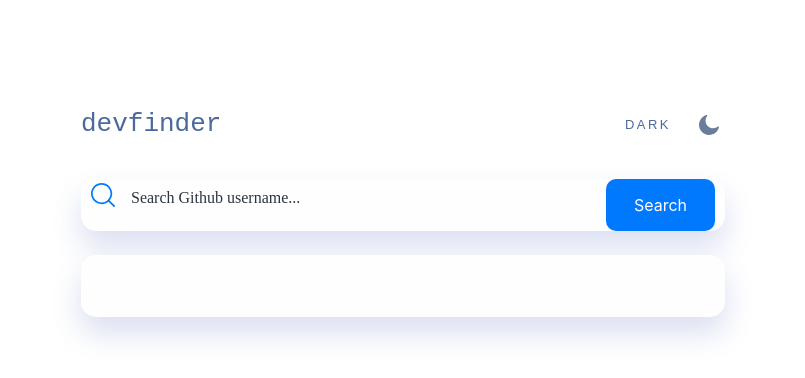
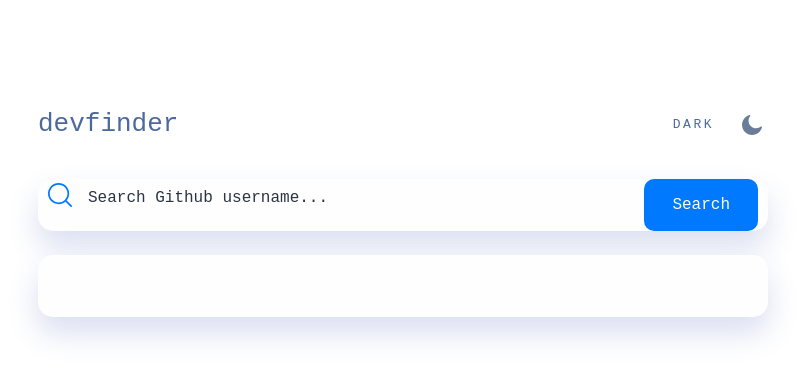
Before and after one commit to baonguyen2711/ip_github, a React (Vite) app: page / in a window 1280 px wide. Shown: the top 378 px of the page, without its empty margins (237-1042 px from the left). Built offline with nearby package versions, Linux system fonts and the light colour scheme; no server answers.

Commit message:
update code

```diff
--- a/src/App.css
+++ b/src/App.css
@@ -0,0 +1,3 @@
+* {
+  font-family: "Space Mono", monospace !important;
+}
--- a/src/components/StyledComponent/index.tsx
+++ b/src/components/StyledComponent/index.tsx
@@ -7,15 +7,16 @@ const Container = styled.div<DarkModeProps>`
   background-color: ${(props) => (props.isDarkMode ? "#141D2F" : "#ffffff")};
 `;
 const Wrapper = styled.div<DarkModeProps>`
+  width: 730px;
   font-family: "Space Mono", monospace;
   font-style: normal;
-  margin: 0 318px;
+  margin: 0 auto;
   font-weight: 400;
   padding-bottom: 105px;
   height: 100vh;
   background-color: ${(props) => (props.isDarkMode ? "#141D2F" : "#ffffff")};
-  @media only screen and (min-width: 320px) and (max-width: 820px) {
-    margin: 0 32px;
+  @media only screen and (min-width: 320px) and (max-width: 598px) {
+    width: 327px;
   }
 `;
 const Header = styled.div`
--- a/src/components/UserSearch/index.tsx
+++ b/src/components/UserSearch/index.tsx
@@ -84,6 +84,8 @@ const UserSearch = () => {
         `https://api.github.com/users/${username}`
       );
       setUserData(response.data);
+      console.log("a", response.data);
+
       setShowError(false);
     } catch (error) {
       console.error(error);
--- a/src/index.css
+++ b/src/index.css
@@ -1,3 +1,6 @@
 body {
   margin: 0;
 }
+* {
+  font-family: "Space Mono", monospace !important;
+}
```
